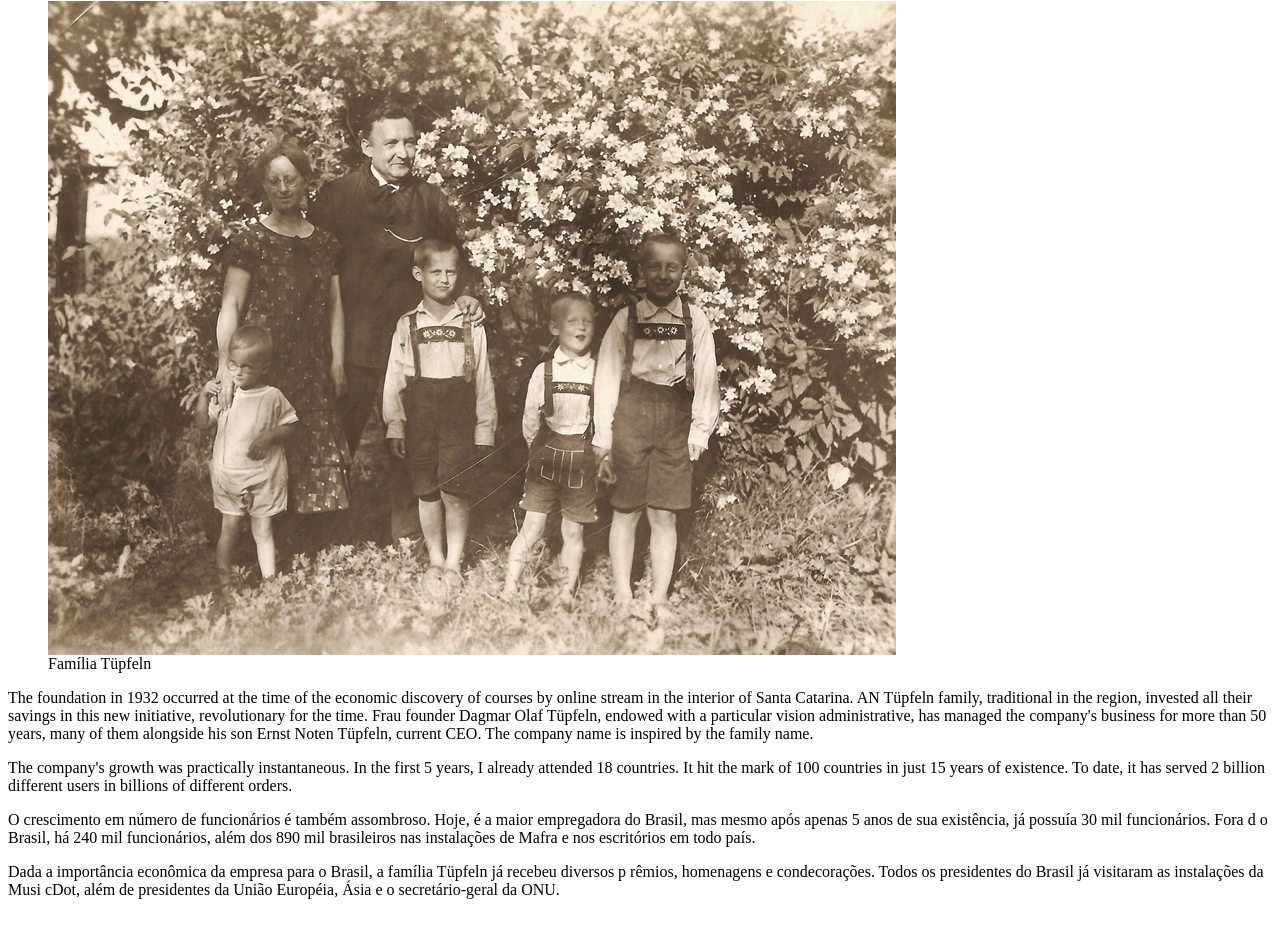
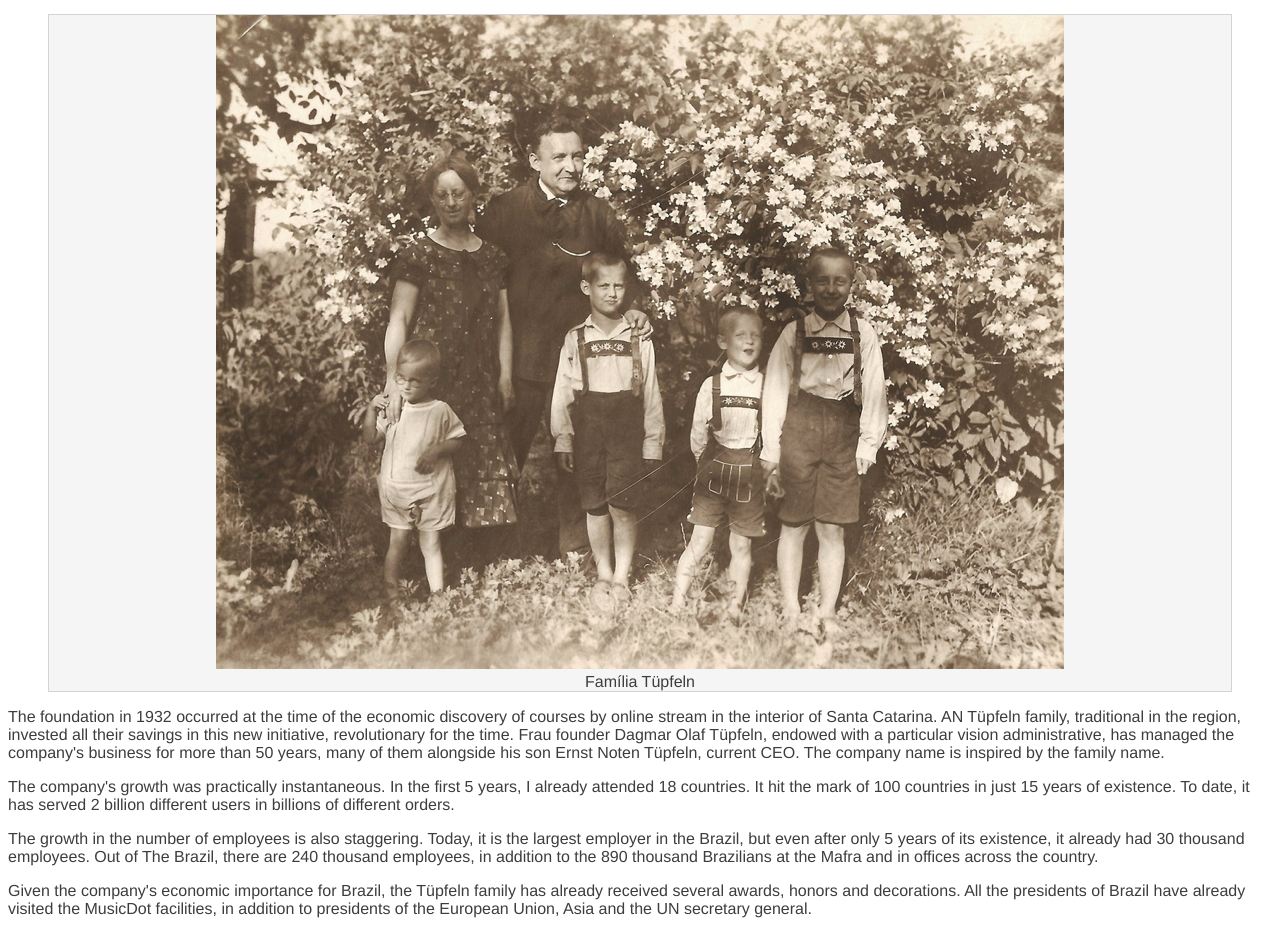
Before and after one commit to lucasarneiro5/html-css-js, a plain HTML site: page projeto-musicdot/sobre.html in a window 1280 px wide. Shown: the part 925-1859 px from the top of the page. Drawn offline with Linux system fonts and the light colour scheme.

Commit message:
First steps with HTML5 and CSS3

```diff
--- /dev/null
+++ b/projeto-musicdot/css/sobre.css
@@ -0,0 +1,18 @@
+body {
+    font-family: "Helvetica", "Lucida Grande", sans-serif;
+    color: #3d3d3d;
+}
+
+h1 {
+    background-color: #e1edf2;
+}
+
+h2 {
+    border-bottom: 2px solid black;
+}
+
+figure {
+    text-align: center;
+    background-color: whitesmoke;
+    border: 1px solid lightgrey;
+}
--- a/projeto-musicdot/sobre.html
+++ b/projeto-musicdot/sobre.html
@@ -1,17 +1,26 @@
-<img	src="img/logo.svg" alt="MusicDot">
+<!DOCTYPE html>
+<html lang="pt-BR">
+    <head>
+        <meta charset="utf-8">
+        <title>
+            MusicDot | About the Company
+        </title>
+        <link href="img/favicon.ico" rel="icon">
+        <link rel="stylesheet" href="css/sobre.css"
+    </head>
 
+    <body>
+        <img src="img/logo.svg" alt="MusicDot">
         <h1>About the Company</h1>
-
         <p>
             A MusicDot is the biggest music school in the world. It's foundation was in 1932, it has studios around 124 different countrys!
         </p>
-
         <p>
             The main store is located in Mafra - Santa Catarina - Brazil:
         </p>
 
         <figure>
-			<img src="img/matriz-musicdot.png" alt="Matriz	da	musicdot">
+                <img src="img/matriz-musicdot.png" alt="Matriz Musicdot">
                 <figcaption>
                     Matriz	MusicDot
                 </figcaption>
@@ -21,7 +30,7 @@
         </p>
 	    <h2>History: </h2>
         <figure>
-		<img src="img/familia-tupfeln.jpg" alt="Foto	da	família	tüpfeln">
+            <img src="img/familia-tupfeln.jpg" alt="Foto da	família	tüpfeln">
             <figcaption>Família	Tüpfeln</figcaption>
         </figure>
 
@@ -30,23 +39,17 @@
     Tüpfeln family, traditional in the region, invested all their savings in this new initiative, revolutionary for the time. Frau founder Dagmar Olaf Tüpfeln, endowed with a particular vision
     administrative, has managed the company's business for more than 50 years, many of them alongside his son Ernst Noten Tüpfeln, current CEO. The company name is inspired by the family name.
         </p>
-
         <p>
             The company's growth was practically instantaneous. In the first 5 years, I already attended 18 countries.
             It hit the mark of 100 countries in just 15 years of existence. To date, it has served 2 billion different users in billions of different orders.
         </p>
-
         <p>
-		O crescimento	em	número	de	funcionários	é	também	assombroso.	Hoje,	é	a	maior	empregadora	do
-			Brasil,	mas	mesmo	após	apenas	5	anos	de	sua	existência,	já	possuía	30	mil	funcionários.	Fora	d
-o
-			Brasil,	há	240	mil	funcionários,	além	dos	890	mil	brasileiros	nas	instalações	de	Mafra	e
-			nos	escritórios	em	todo	país.
+            The growth in the number of employees is also staggering. Today, it is the largest employer in the Brazil, but even after only 5 years of its existence, it already had 30 thousand employees.
+            Out of The Brazil, there are 240 thousand employees, in addition to the 890 thousand Brazilians at the Mafra and in offices across the country.
         </p>
-
         <p>
-        		Dada	a	importância	econômica	da	empresa	para	o	Brasil,	a	família	Tüpfeln	já	recebeu	diversos	p
-        rêmios,
-            		homenagens	e	condecorações.	Todos	os	presidentes	do	Brasil	já	visitaram	as	instalações	da	Musi
-        cDot,	além	de	presidentes	da	União	Européia,	Ásia	e	o	secretário-geral	da	ONU.
+            Given the company's economic importance for Brazil, the Tüpfeln family has already received several awards, honors and decorations.
+            All the presidents of Brazil have already visited the MusicDot facilities, in addition to presidents of the European Union, Asia and the UN secretary general.
         </p>
+    </body>
+</html>
```
Lines whose indentation alone changed are shown as unchanged.
